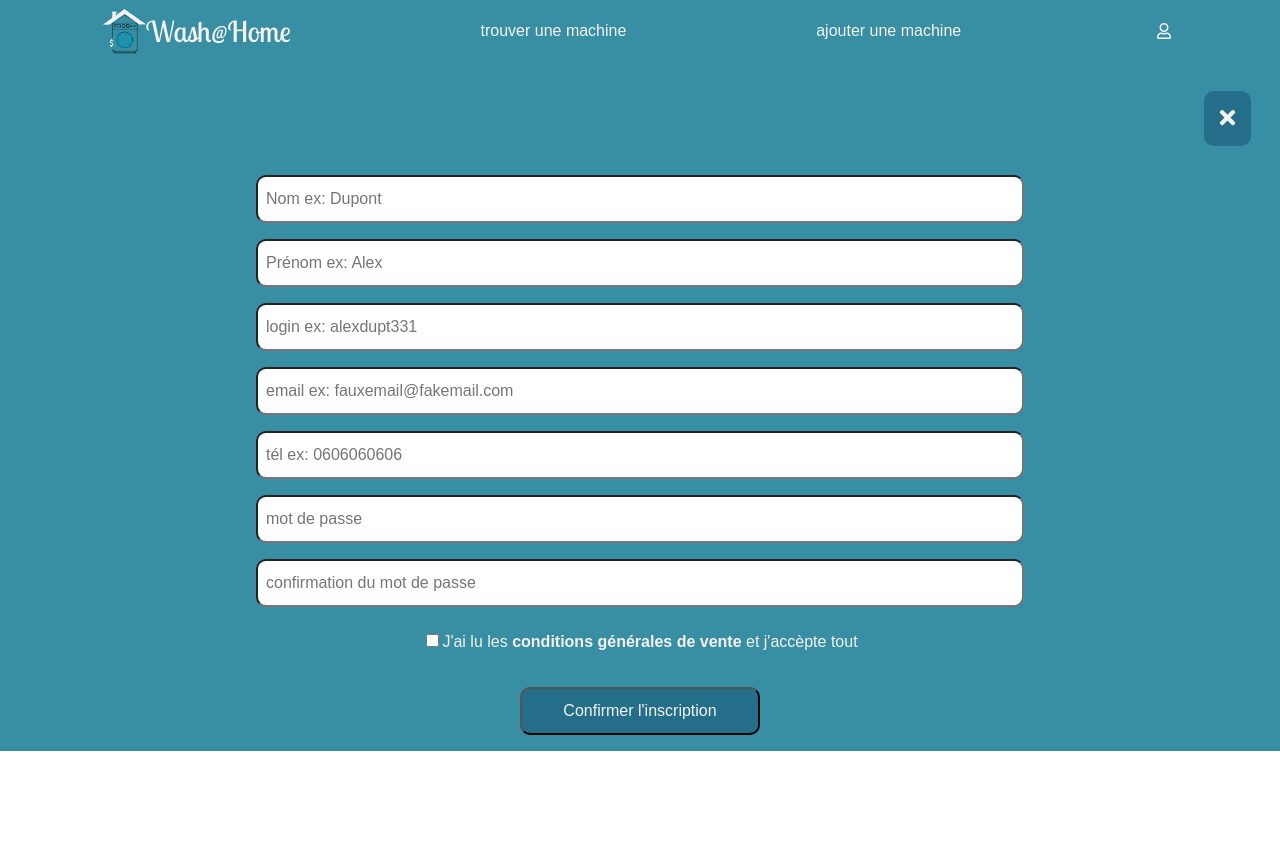
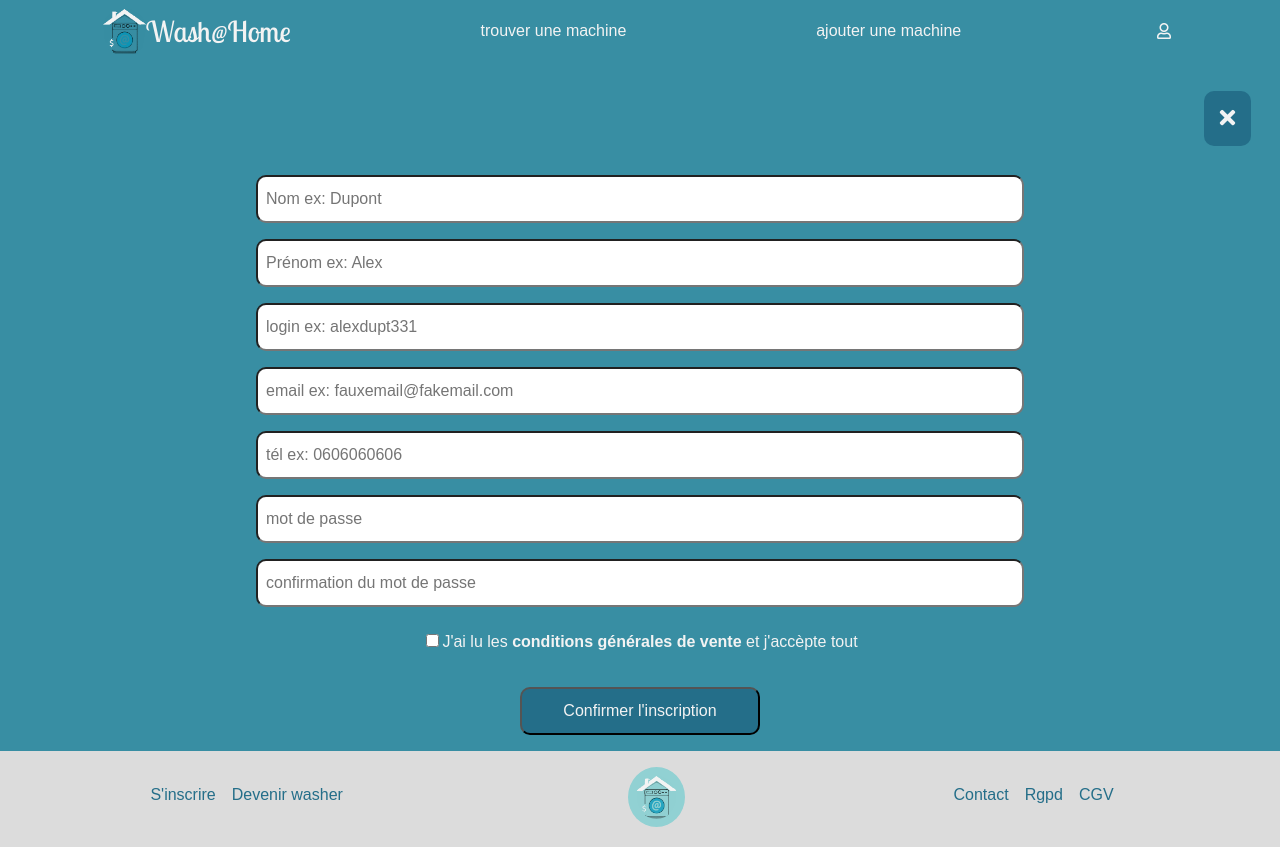
Before and after one commit to swann-martin/washathome, a React app: page /register in a window 1280 px wide. Before the commit the page ends 815 px from the top, so only its background shows below. Built offline with nearby package versions, Linux system fonts and the light colour scheme.

Commit message:
added a footer with style

```diff
--- a/src/components/App/index.js
+++ b/src/components/App/index.js
@@ -5,6 +5,7 @@ import { Route, Switch } from 'react-router-dom';
 // Import components
 import Header from '../Header';
 import Nav from '../Nav';
+import Footer from '../Footer';
 import Connect from '../Connect';
 import Register from '../../pages/Register';
 import Cgv from '../../pages/Cgv';
@@ -29,6 +30,7 @@ const App = () => {
         <Route exact path="/cgv" component={Cgv} />
         <Route path="/register" component={Register} />
       </Switch>
+      <Footer />
       {isConnected && <Connect isConnected={isConnected} handleIsConnected={handleIsConnected} />}
 
     </div>
--- /dev/null
+++ b/src/components/Footer/index.js
@@ -0,0 +1,22 @@
+import React from 'react';
+import './style.scss';
+import logo from 'src/assets/logoWash.png';
+import { Link } from 'react-router-dom';
+
+const Footer = () => (
+  <div className="footer">
+    <ul className="footer-list">
+      <li className="footer-list-element"><Link to="/register" className="footer-list-element-link">S'inscrire</Link></li>
+      <li className="footer-list-element"><Link to="/addwasher" className="footer-list-element-link">Devenir washer</Link></li>
+    </ul>
+    <Link to="/"><img src={logo} alt="logo" className="footer-logo" /></Link>
+    <ul className="footer-list">
+      <li className="footer-list-element"><Link to="/contact" className="footer-list-element-link">Contact</Link></li>
+      <li className="footer-list-element"><Link to="/cgv#rgpd" className="footer-list-element-link">Rgpd</Link></li>
+      <li className="footer-list-element"><Link to="/cgv#cgv" className="footer-list-element-link">CGV</Link></li>
+    </ul>
+
+  </div>
+);
+
+export default Footer;
--- /dev/null
+++ b/src/components/Footer/style.scss
@@ -0,0 +1,40 @@
+@use "src/styles/vars.scss";
+
+.footer {
+  min-width: 100vw;
+  min-height: 6rem;
+  padding: 1rem;
+  display: flex;
+  justify-content: space-around;
+  align-items: center;
+  margin-bottom: 3rem;
+  @media screen and (min-width: 700px) {
+    margin-bottom: 0;
+  }
+  background-color: vars.$color-accent-1;
+
+  &-logo {
+    max-height: 60px;
+    max-width: 60px;
+    background-color: vars.$color-cards;
+    border-radius: 50%;
+    padding: 0.5rem;
+  }
+  &-list {
+    max-width: 33%;
+    @media screen and (min-width: 700px) {
+      display: flex;
+      justify-content: space-between;
+      align-items: center;
+    }
+
+    &-element {
+      margin: 0 1rem 0.5rem 0;
+      color: vars.$color-action;
+      &:hover,
+      &:active {
+        color: darken(vars.$color-action, 10%);
+      }
+    }
+  }
+}
--- a/src/pages/Register/style.scss
+++ b/src/pages/Register/style.scss
@@ -8,7 +8,6 @@
   align-items: center;
   background-color: vars.$color-bg-hero;
   color: vars.$white;
-  margin-bottom: 4rem;
 
   &-btn {
     color: vars.$white;
```
